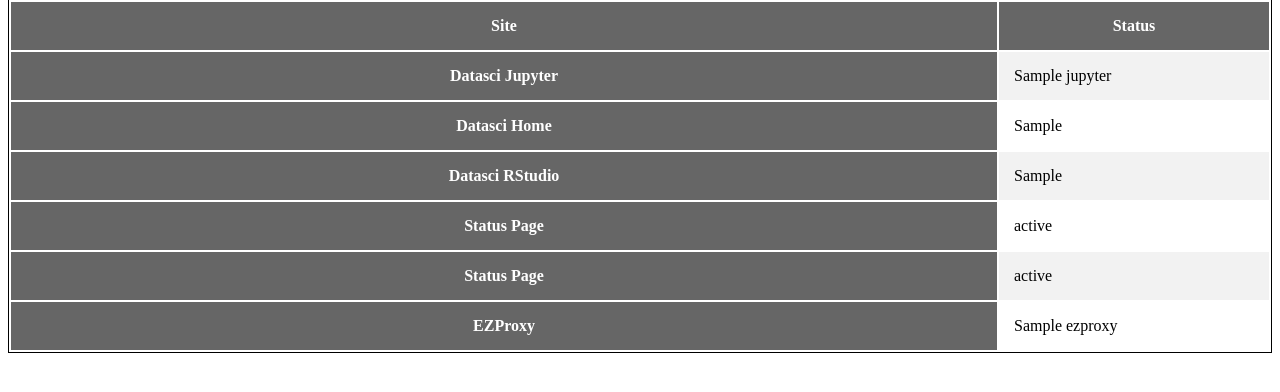
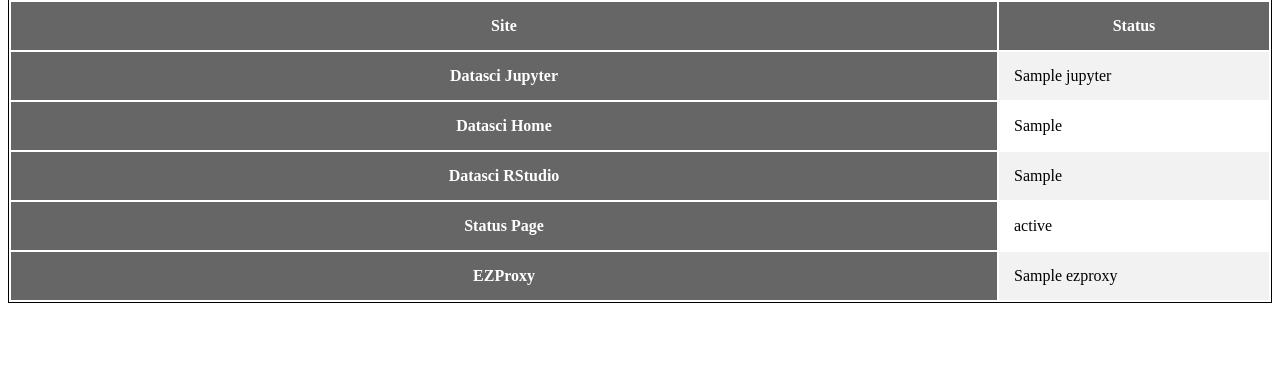
Before and after one commit to benhg/dns-propagation-checker, a Flask app: template templates/status.html in a window 1280 px wide. Shown: the part 87-479 px from the top of the page. Run offline with Flask 2, Linux system fonts and the light colour scheme; the template is opened without the code that fills it: most values are stand-ins (such as "Sample title", 1, 10 or a date in 2020); some libraries are stand-ins or nearby versions.

Commit message:
remove status page

```diff
--- a/templates/status.html
+++ b/templates/status.html
@@ -73,10 +73,6 @@
             <td class="pride {{ status['status'] }}" id="Giacomo-pride">{{ status['status'] }}</td>
          </tr>
          <tr>
-            <th class="pride-header" id="Logan-concern">Status Page</th>
-            <td class="pride {{ status['status'] }}" id="Giacomo-pride">{{ status['status'] }}</td>
-         </tr>
-         <tr>
             <th class="pride-header" id="Logan-concern">EZProxy</th>
             <td class="pride {{ status['ezproxy'] }}" id="Giacomo-pride">{{ status['ezproxy'] }}</td>
          </tr>
```
